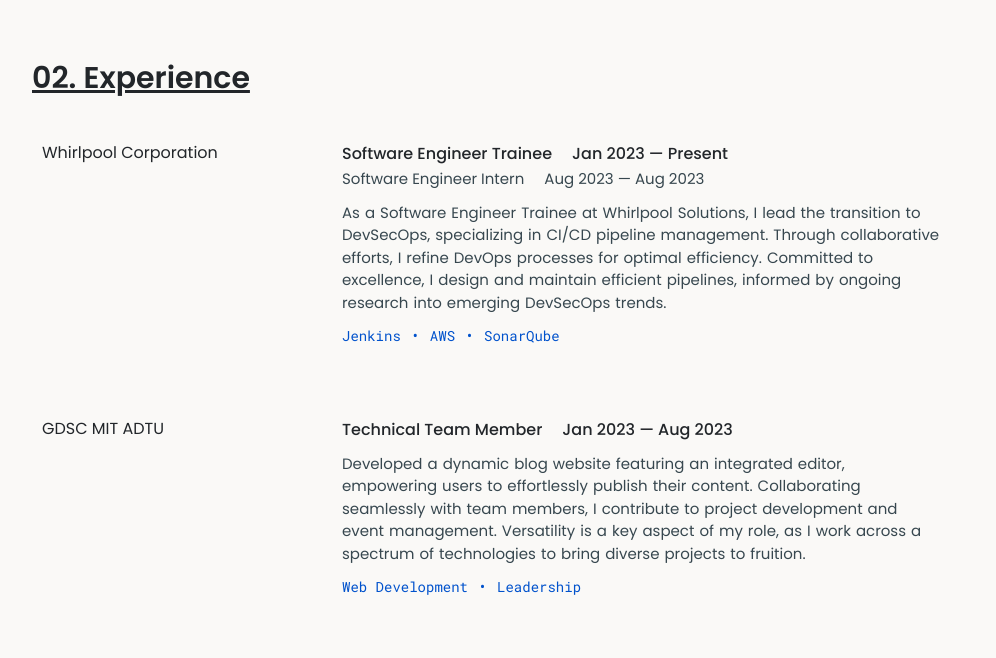
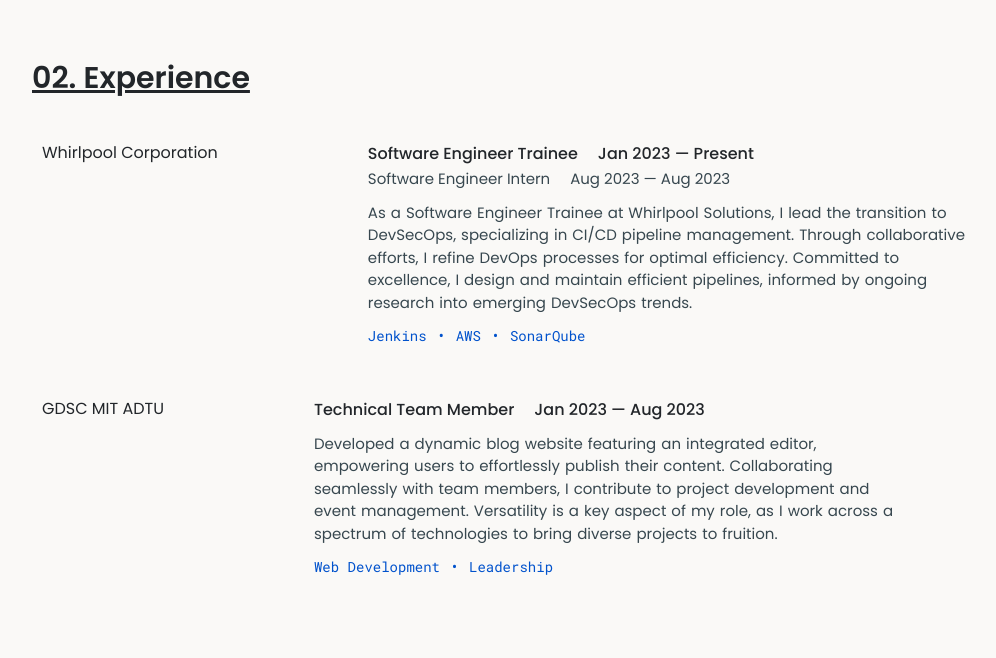
Before and after one commit to deepak-chouhan/Portfolio-V2, a React (Create React App) app: page / in a window 1280 px wide. Shown: the part 1460-2118 px from the top of the page, without its empty margins (96-1092 px from the left). Built offline with nearby package versions, Linux system fonts and the light colour scheme.

Commit message:
add styles

```diff
--- a/src/components/SectionExperience/Company.css
+++ b/src/components/SectionExperience/Company.css
@@ -6,8 +6,13 @@
 }
 
 .company__name {
-    width: 150px;
+    /* width: 150px; */
+    height: 100%;
     white-space: nowrap;
+}
+
+.company__name:hover {
+    color: var(--dark_blue);
 }
 
 .company__experience{
--- a/src/components/SectionExperience/Company.js
+++ b/src/components/SectionExperience/Company.js
@@ -5,7 +5,7 @@
 const Company = (props) => {
     return (
         <div className="company">
-            <div className="company__name">{props.experience.company}</div>
+            <a className="company__name btn__underline" href={props.experience.company_link} target="opener">{props.experience.company}</a>
             <div className="company__experience">
                 <div className="company__roles">
                     {props.experience.roles.map(role =>
--- a/src/components/SectionExperience/SectionExperience.css
+++ b/src/components/SectionExperience/SectionExperience.css
@@ -7,5 +7,5 @@
 .experience .detail {
     display: flex;
     flex-direction: column;
-    gap: 50px;
+    gap: 30px;
 }
```
